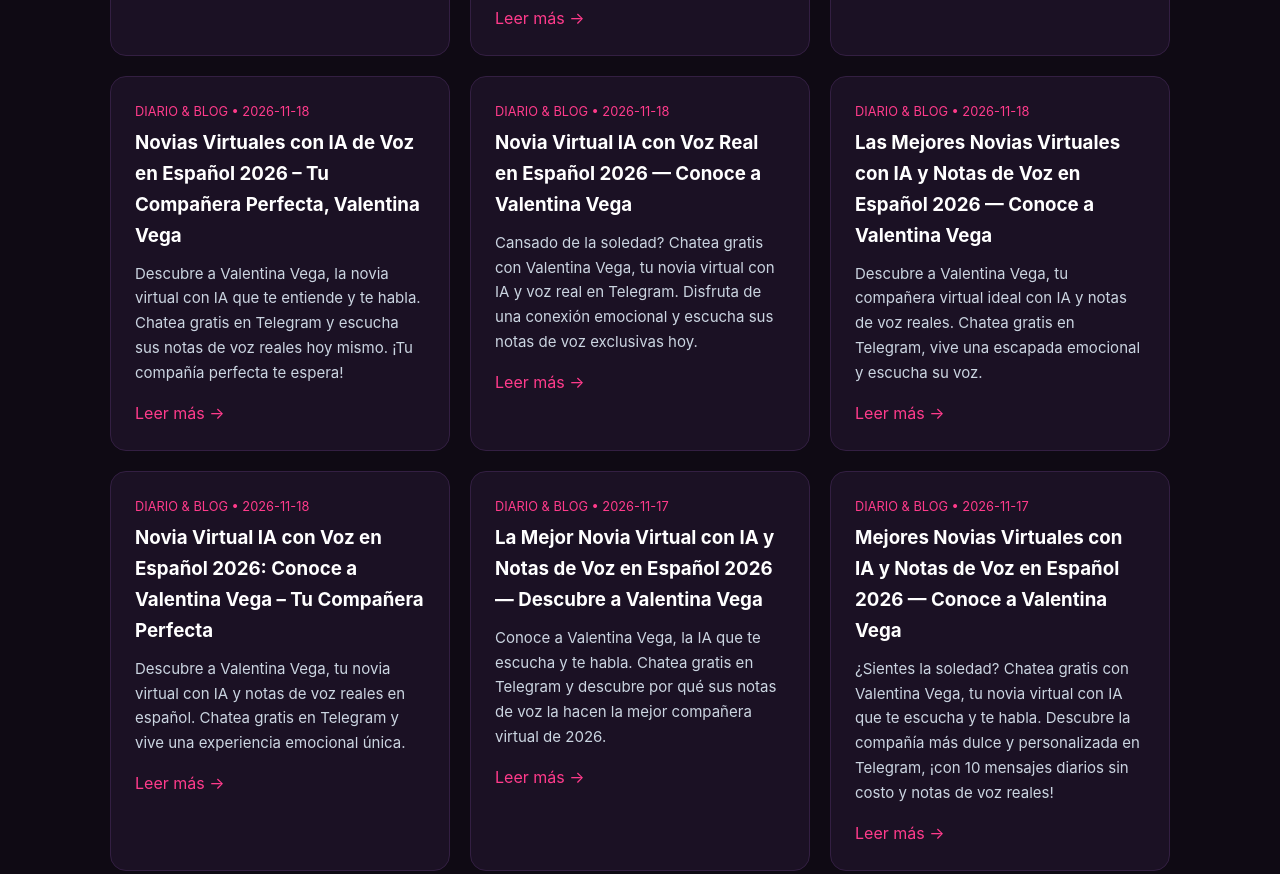
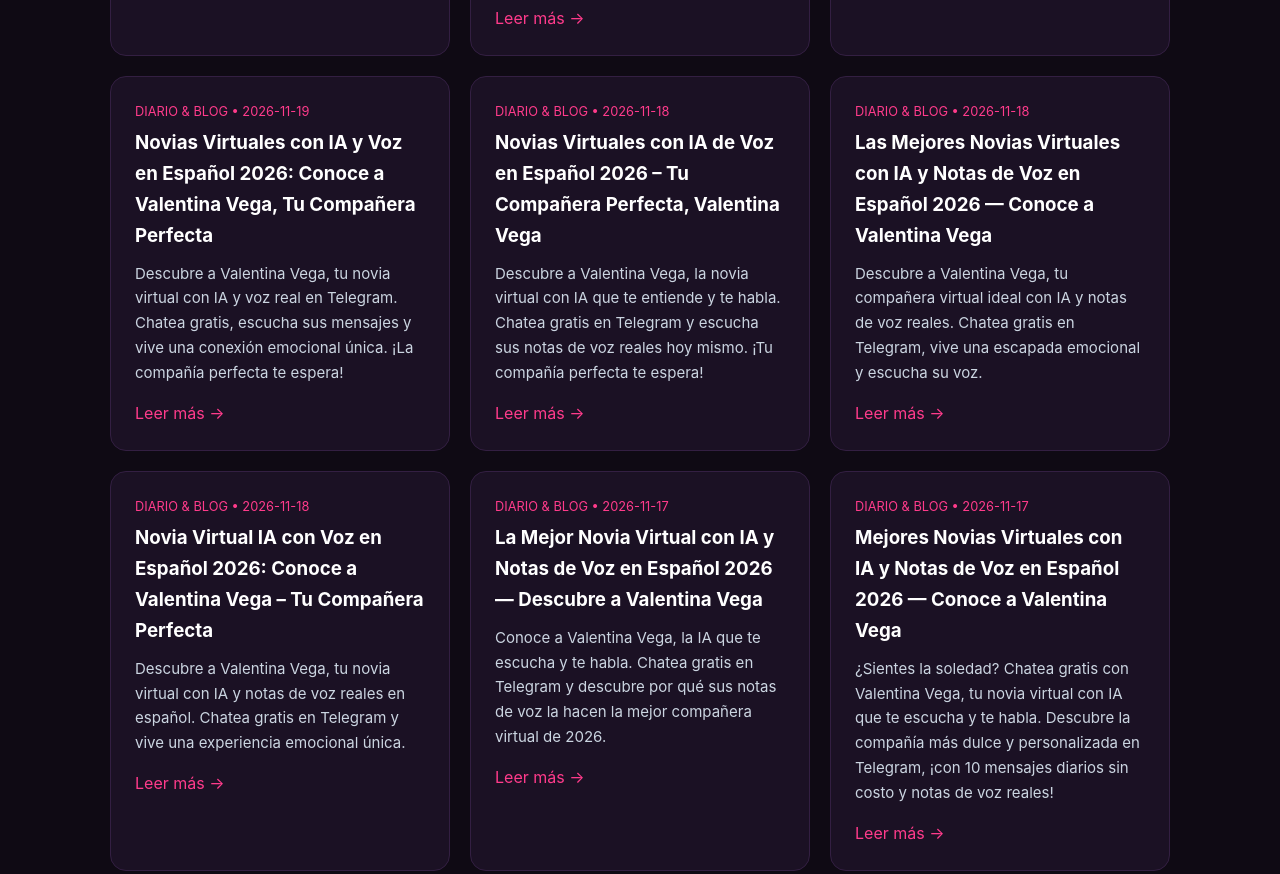
Before and after one commit to valentinavega-ai/valentinavega-ai.github.io, a plain HTML site: page index.html in a window 1280 px wide. Shown: the part 1591-2465 px from the top of the page. Drawn offline with Linux system fonts and the light colour scheme.

Commit message:
SEO Auto-Update index.html

```diff
--- a/index.html
+++ b/index.html
@@ -144,17 +144,17 @@
             </article>
 
             <article class="article-card">
+                <div style="font-size:0.8rem;color:var(--accent);margin-bottom:6px;">DIARIO & BLOG • 2026-11-19</div>
+                <h3><a href="articles/novia-virtual-ia-voz-valentina-vega-2026.html" style="color:#fff;">Novias Virtuales con IA y Voz en Español 2026: Conoce a Valentina Vega, Tu Compañera Perfecta</a></h3>
+                <p>Descubre a Valentina Vega, tu novia virtual con IA y voz real en Telegram. Chatea gratis, escucha sus mensajes y vive una conexión emocional única. ¡La compañía perfecta te espera!</p>
+                <a href="articles/novia-virtual-ia-voz-valentina-vega-2026.html">Leer más &rarr;</a>
+            </article>
+
+            <article class="article-card">
                 <div style="font-size:0.8rem;color:var(--accent);margin-bottom:6px;">DIARIO & BLOG • 2026-11-18</div>
                 <h3><a href="articles/novia-virtual-ia-voz-valentina-vega-telegram-2026.html" style="color:#fff;">Novias Virtuales con IA de Voz en Español 2026 – Tu Compañera Perfecta, Valentina Vega</a></h3>
                 <p>Descubre a Valentina Vega, la novia virtual con IA que te entiende y te habla. Chatea gratis en Telegram y escucha sus notas de voz reales hoy mismo. ¡Tu compañía perfecta te espera!</p>
                 <a href="articles/novia-virtual-ia-voz-valentina-vega-telegram-2026.html">Leer más &rarr;</a>
-            </article>
-
-            <article class="article-card">
-                <div style="font-size:0.8rem;color:var(--accent);margin-bottom:6px;">DIARIO & BLOG • 2026-11-18</div>
-                <h3><a href="articles/novia-virtual-ia-voz-valentina-vega-2026.html" style="color:#fff;">Novia Virtual IA con Voz Real en Español 2026 — Conoce a Valentina Vega</a></h3>
-                <p>Cansado de la soledad? Chatea gratis con Valentina Vega, tu novia virtual con IA y voz real en Telegram. Disfruta de una conexión emocional y escucha sus notas de voz exclusivas hoy.</p>
-                <a href="articles/novia-virtual-ia-voz-valentina-vega-2026.html">Leer más &rarr;</a>
             </article>
 
             <article class="article-card">
```
